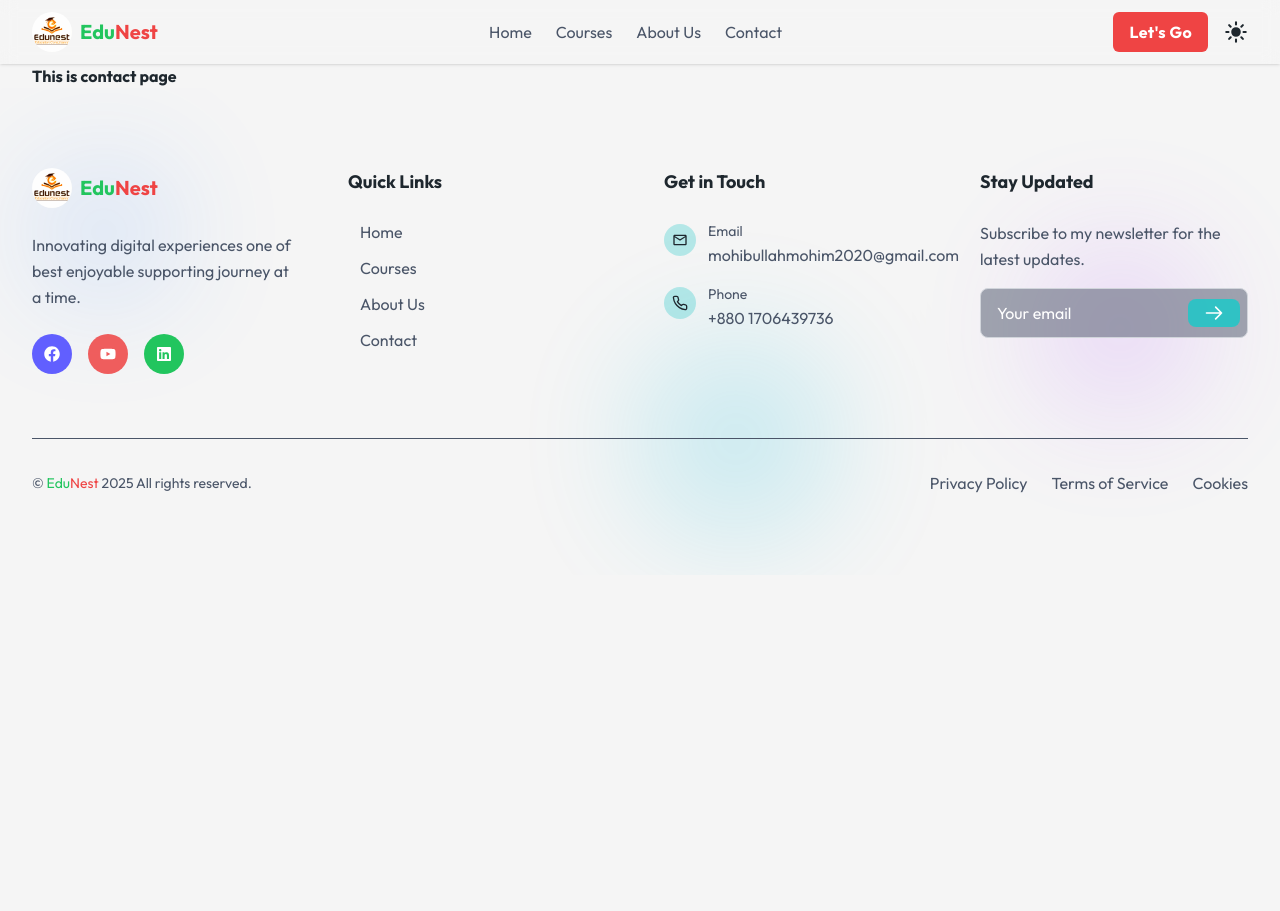
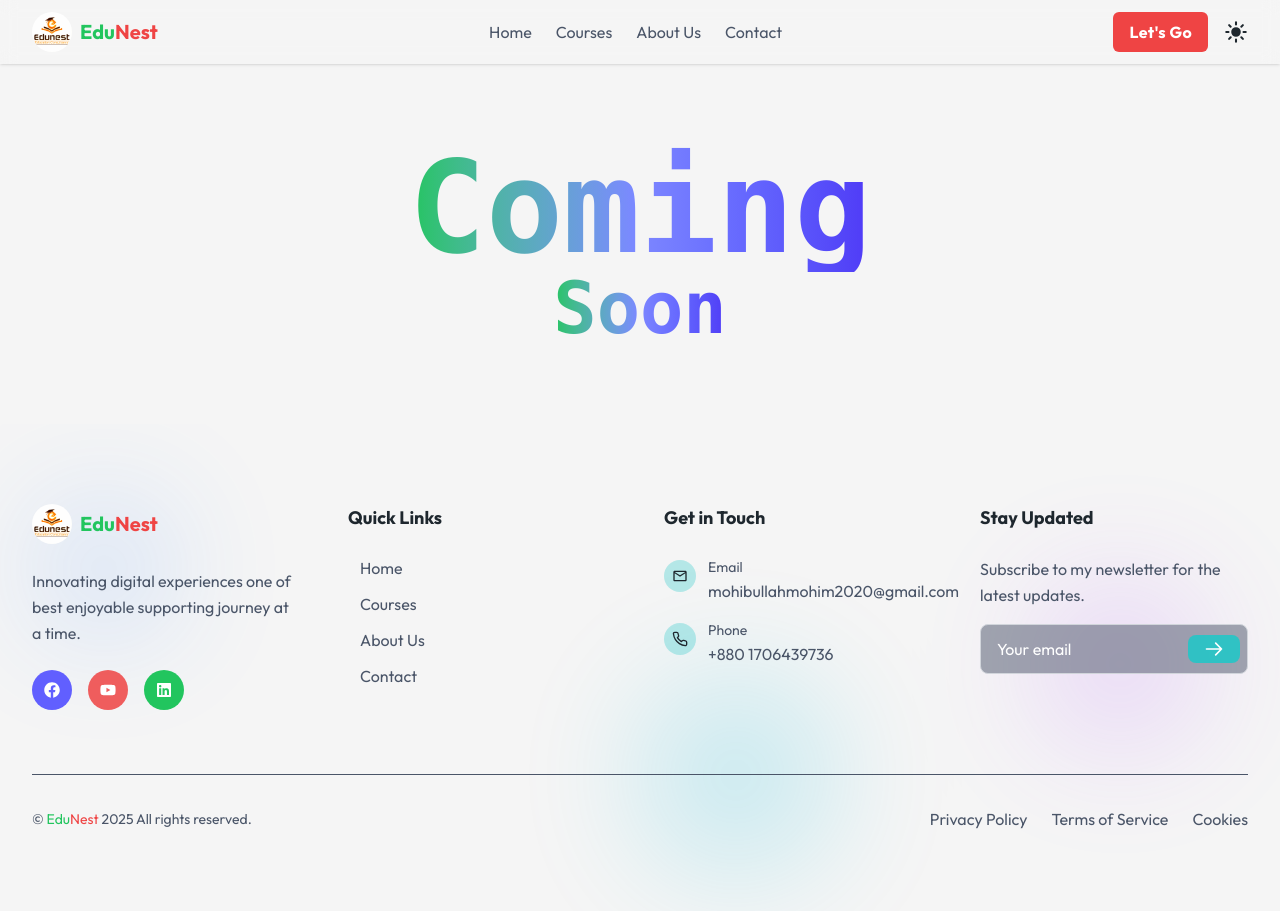
Before and after one commit to developerMohib/edunest-client, a Next.js app: page /contact in a window 1280 px wide. Before the commit the page ends 800 px from the top, so only its background shows below. Built offline with nearby package versions, Linux system fonts and the light colour scheme.

Commit message:
comming soon added

```diff
--- a/src/app/about/page.tsx
+++ b/src/app/about/page.tsx
@@ -1,9 +1,10 @@
+import CommingSoon from '@/components/CommingSoon';
 import React from 'react';
 
-const page : React.FC = () => {
+const page: React.FC = () => {
     return (
         <div>
-            <h1>This is about page</h1>
+            <CommingSoon />
         </div>
     );
 };
--- a/src/app/contact/page.tsx
+++ b/src/app/contact/page.tsx
@@ -1,9 +1,10 @@
+import CommingSoon from '@/components/CommingSoon';
 import React from 'react';
 
-const page : React.FC = () => {
+const page: React.FC = () => {
     return (
         <div>
-            <h1>This is contact page</h1>
+            <CommingSoon />
         </div>
     );
 };
--- a/src/app/course-details/[id]/page.tsx
+++ b/src/app/course-details/[id]/page.tsx
@@ -1,9 +1,10 @@
+import CommingSoon from '@/components/CommingSoon';
 import React from 'react';
 
 const page: React.FC = () => {
     return (
         <div>
-            <h1>this is course details page</h1>
+            <CommingSoon />
         </div>
     );
 };
--- a/src/app/courses/page.tsx
+++ b/src/app/courses/page.tsx
@@ -1,9 +1,10 @@
+import CommingSoon from '@/components/CommingSoon';
 import React from 'react';
 
-const page : React.FC = () => {
+const page: React.FC = () => {
     return (
         <div>
-            <h1>This is courses page</h1>
+            <CommingSoon />
         </div>
     );
 };
--- /dev/null
+++ b/src/components/CommingSoon.tsx
@@ -0,0 +1,20 @@
+import React from 'react';
+
+const CommingSoon: React.FC = () => {
+    return (
+        <section>
+            {/* Section 1 */}
+            <div className="py-20 animate-[cbounce_4s_ease-in-out_infinite] z-10 flex flex-col justify-end items-center">
+                <h1
+                    className="sm:text-9xl text-7xl font-extrabold font-mono bg-gradient-to-r from-eduGreen via-indigo-400 to-indigo-600 inline-block text-transparent bg-clip-text">
+                    Coming</h1>
+
+                <h1 className="sm:text-7xl text-6xl text-center font-mono font-extrabold bg-gradient-to-r from-eduGreen via-indigo-400 to-indigo-600 inline-block text-transparent bg-clip-text">
+                    Soon
+                </h1>
+            </div>
+        </section>
+    );
+};
+
+export default CommingSoon;
--- a/src/components/PopularCourse.tsx
+++ b/src/components/PopularCourse.tsx
@@ -28,7 +28,7 @@ const PopularCourse: React.FC = () => {
                 />
                 <div className="absolute inset-0 bg-gradient-to-t from-black/60 to-transparent opacity-0 group-hover:opacity-100 transition-opacity duration-500" />
                 <div className="absolute top-4 right-4">
-                  <button className="bg-white/90 text-gray-800 p-2 rounded-full shadow-md transform translate-y-2 opacity-0 group-hover:translate-y-0 group-hover:opacity-100 transition-all duration-300 hover:bg-red-500 hover:text-white">
+                  <button className="bg-eduWhite text-eduGray p-2 rounded-full shadow-md transform translate-y-2 opacity-0 group-hover:translate-y-0 group-hover:opacity-100 transition-all duration-300 hover:bg-eduRed hover:text-eduWhite cursor-pointer">
                     <FaHeart />
                   </button>
                 </div>
@@ -64,7 +64,6 @@ const PopularCourse: React.FC = () => {
                         {product.oldPrice}
                       </p>
                     )}
-
                   </div>
               </div>
               <div className='p-5'>
```
Lines whose indentation alone changed are shown as unchanged.
